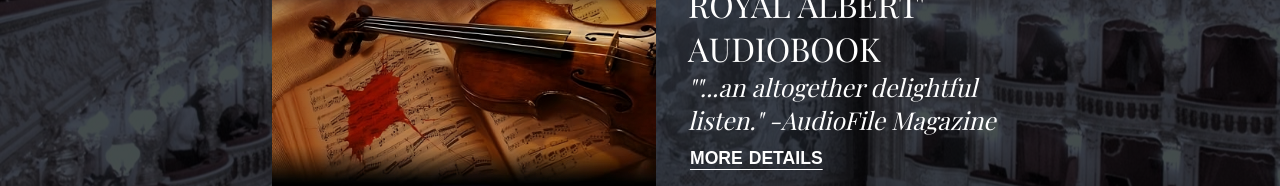
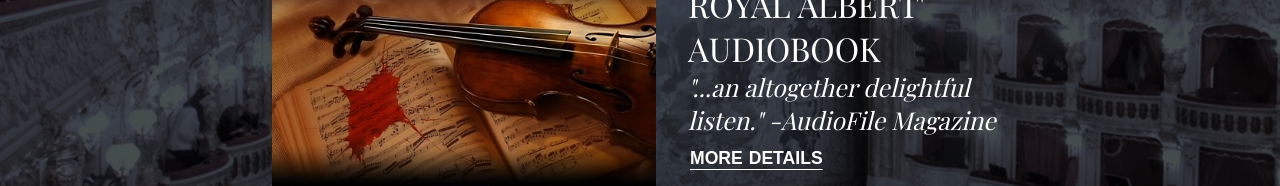
Before and after one commit to konstantinstanmeyer/gerald-elias-new, a Next.js app: page / in a window 1280 px wide. Shown: the part 375-561 px from the top of the page. Built offline with nearby package versions, Linux system fonts and the light colour scheme; a web font is replaced by a local one.

Commit message:
home quotation typo fix

```diff
--- a/app/page.js
+++ b/app/page.js
@@ -6,7 +6,7 @@ export default function Home() {
           <img loading="lazy" id="landing-image" src="/murder-at-the-royal-albert-audiobook.jpeg" />
           <div id="landing-text">
             <p>NEW RELEASE: <span>'MURDER AT THE ROYAL ALBERT'</span> AUDIOBOOK</p>
-            <p id="landing-description">""...an altogether delightful listen." -AudioFile Magazine</p>
+            <p id="landing-description">"...an altogether delightful listen." -AudioFile Magazine</p>
             <a id="learn-more" href="/books/audiobooks/murder-at-the-royal-albert">MORE DETAILS</a>
           </div>
         </div>
```
